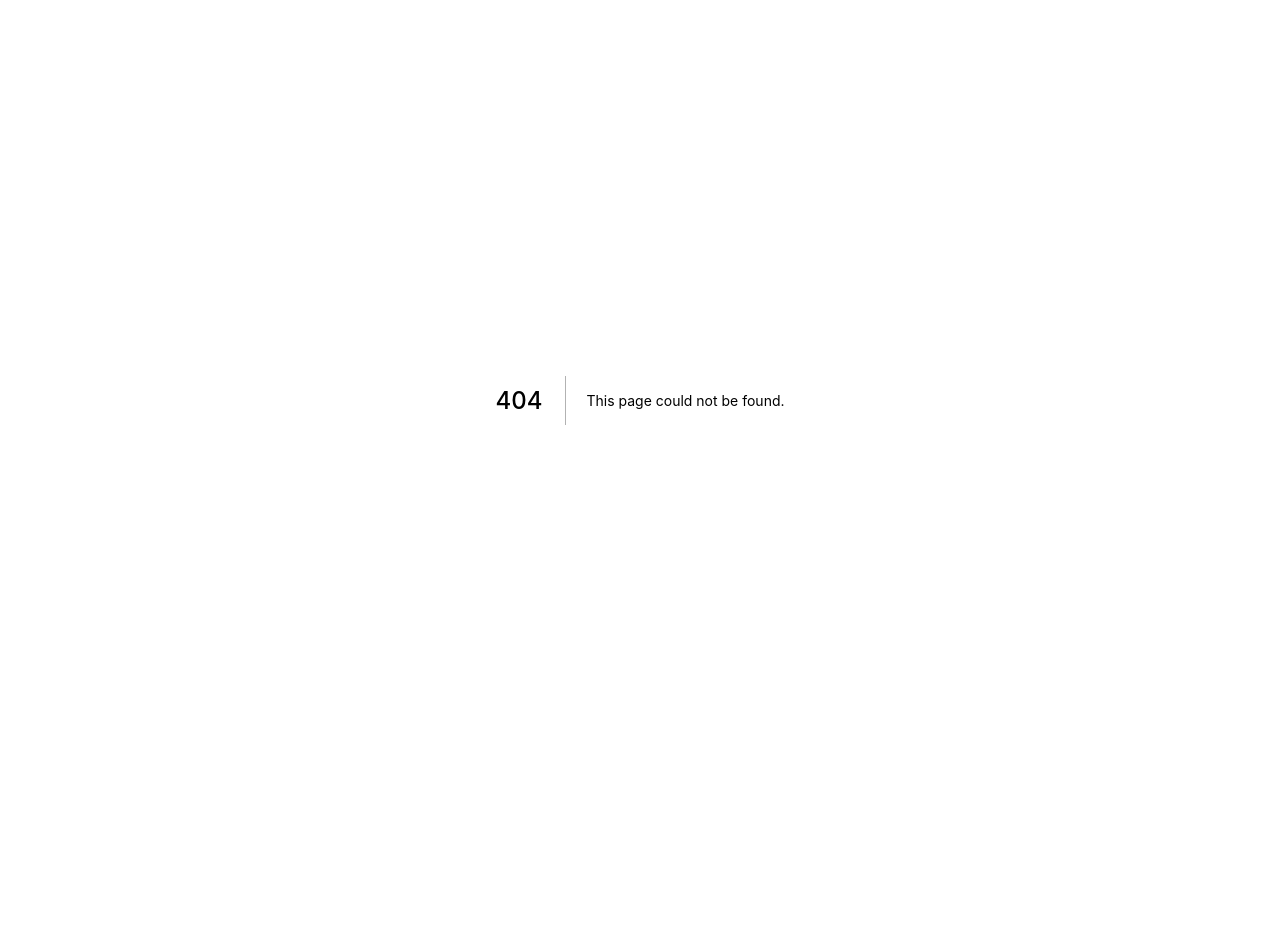
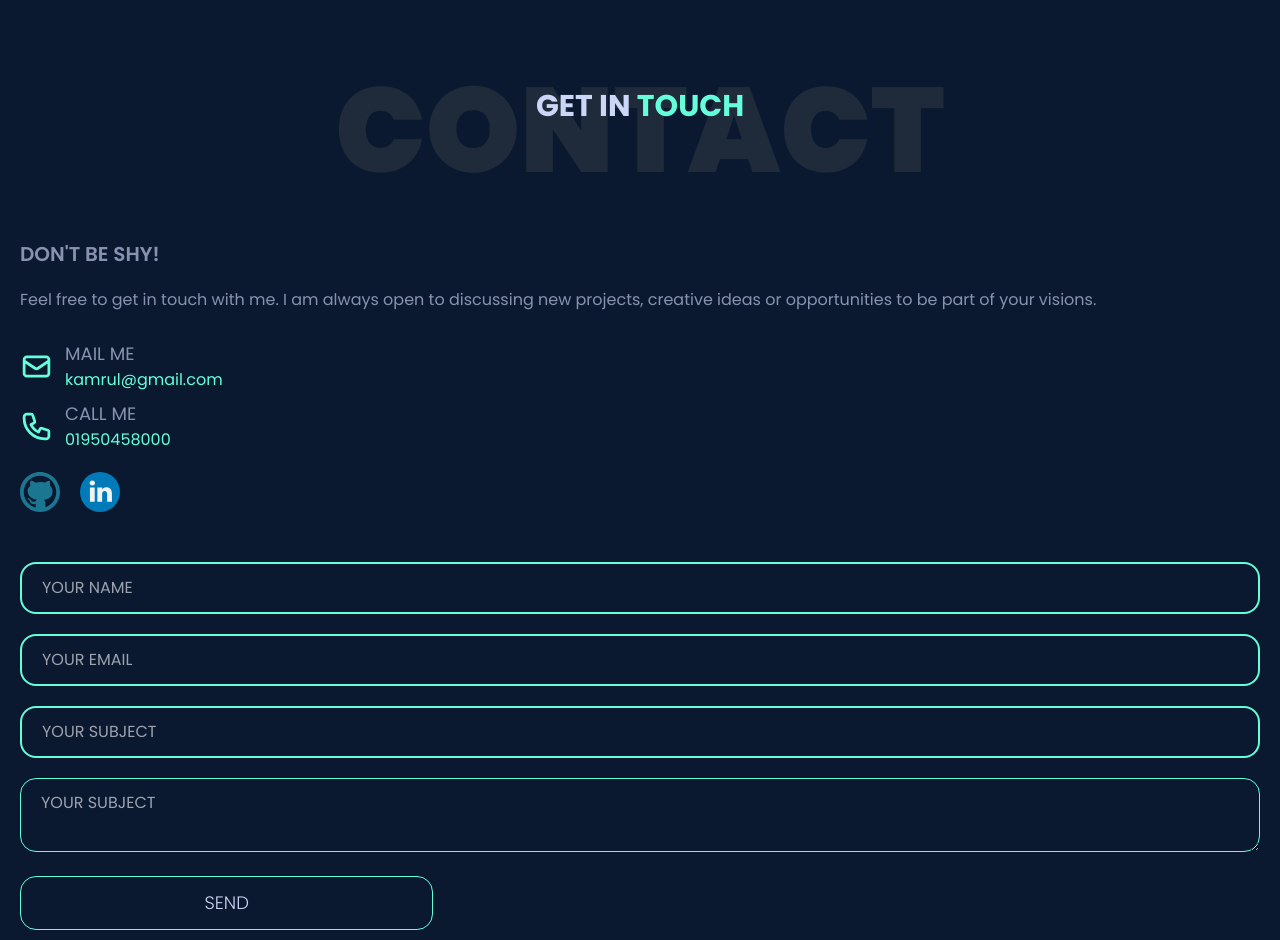
Before and after one commit to iamkamrul19/iamkamrul19.github.io, a Next.js app: page /contact in a window 1280 px wide. Before the commit this address had no page. Before the commit the page ends 800 px from the top, so only its background shows below. Built offline with nearby package versions, Linux system fonts and the light colour scheme.

Commit message:
contact page

```diff
--- a/components/SVG/SVG.js
+++ b/components/SVG/SVG.js
@@ -16,3 +16,135 @@ export const RightArrow = () => {
     </svg>
   );
 };
+export const Email = () => {
+  return (
+    <svg
+      xmlns="http://www.w3.org/2000/svg"
+      className="h-[33px] w-[33px]"
+      fill="none"
+      viewBox="0 0 24 24"
+      stroke="currentColor"
+      strokeWidth={2}
+    >
+      <path
+        style={{ stroke: "#64ffda" }}
+        strokeLinecap="round"
+        strokeLinejoin="round"
+        d="M3 8l7.89 5.26a2 2 0 002.22 0L21 8M5 19h14a2 2 0 002-2V7a2 2 0 00-2-2H5a2 2 0 00-2 2v10a2 2 0 002 2z"
+      />
+    </svg>
+  );
+};
+export const Call = () => {
+  return (
+    <svg
+      xmlns="http://www.w3.org/2000/svg"
+      className="h-[33px] w-[33px]"
+      fill="none"
+      viewBox="0 0 24 24"
+      stroke="currentColor"
+      strokeWidth={2}
+    >
+      <path
+        style={{ stroke: "#64ffda" }}
+        strokeLinecap="round"
+        strokeLinejoin="round"
+        d="M3 5a2 2 0 012-2h3.28a1 1 0 01.948.684l1.498 4.493a1 1 0 01-.502 1.21l-2.257 1.13a11.042 11.042 0 005.516 5.516l1.13-2.257a1 1 0 011.21-.502l4.493 1.498a1 1 0 01.684.949V19a2 2 0 01-2 2h-1C9.716 21 3 14.284 3 6V5z"
+      />
+    </svg>
+  );
+};
+export const Git = () => {
+  return (
+    <svg
+      className="h-[40px] w-[40px]"
+      version="1.1"
+      id="Layer_1"
+      xmlns="http://www.w3.org/2000/svg"
+      x="0px"
+      y="0px"
+      viewBox="0 0 291.32 291.32"
+      style={{ enableBackground: "new 0 0 291.32 291.32;" }}
+    >
+      <g>
+        <path
+          style={{ fill: "#1b7692" }}
+          d="M145.66,0C65.219,0,0,65.219,0,145.66c0,80.45,65.219,145.66,145.66,145.66
+     s145.66-65.21,145.66-145.66C291.319,65.219,226.1,0,145.66,0z M186.462,256.625c-0.838-11.398-1.775-25.518-1.83-31.235
+     c-0.364-4.388-0.838-15.549-11.434-22.677c42.068-3.523,62.087-26.774,63.526-57.499c1.202-17.497-5.754-32.883-18.107-45.3
+     c0.628-13.282-0.401-29.023-1.256-35.941c-9.486-2.731-31.608,8.949-37.79,13.947c-13.037-5.062-44.945-6.837-64.336,0
+     c-13.747-9.668-29.396-15.64-37.926-13.974c-7.875,17.452-2.813,33.948-1.275,35.914c-10.142,9.268-24.289,20.675-20.447,44.572
+     c6.163,35.04,30.816,53.94,70.508,58.564c-8.466,1.73-9.896,8.048-10.606,10.788c-26.656,10.997-34.275-6.791-37.644-11.425
+     c-11.188-13.847-21.23-9.832-21.849-9.614c-0.601,0.218-1.056,1.092-0.992,1.511c0.564,2.986,6.655,6.018,6.955,6.263
+     c8.257,6.154,11.316,17.27,13.2,20.438c11.844,19.473,39.374,11.398,39.638,11.562c0.018,1.702-0.191,16.032-0.355,27.184
+     C64.245,245.992,27.311,200.2,27.311,145.66c0-65.365,52.984-118.348,118.348-118.348S264.008,80.295,264.008,145.66
+     C264.008,196.668,231.69,239.992,186.462,256.625z"
+        />
+      </g>
+      <g></g>
+      <g></g>
+      <g></g>
+      <g></g>
+      <g></g>
+      <g></g>
+      <g></g>
+      <g></g>
+      <g></g>
+      <g></g>
+      <g></g>
+      <g></g>
+      <g></g>
+      <g></g>
+      <g></g>
+    </svg>
+  );
+};
+export const Linkedin = () => {
+  return (
+    <svg
+      className="h-[40px] w-[40px]"
+      version="1.1"
+      id="Capa_1"
+      xmlns="http://www.w3.org/2000/svg"
+      x="0px"
+      y="0px"
+      viewBox="0 0 112.196 112.196"
+      style={{ enableBackground: "new 0 0 112.196 112.196" }}
+    >
+      <g>
+        <circle
+          cx="56.098"
+          cy="56.097"
+          r="56.098"
+          style={{ fill: "#007AB9" }}
+        />
+        <g>
+          <path
+            style={{ fill: "#F1F2F2" }}
+            d="M89.616,60.611v23.128H76.207V62.161c0-5.418-1.936-9.118-6.791-9.118
+       c-3.705,0-5.906,2.491-6.878,4.903c-0.353,0.862-0.444,2.059-0.444,3.268v22.524H48.684c0,0,0.18-36.546,0-40.329h13.411v5.715
+       c-0.027,0.045-0.065,0.089-0.089,0.132h0.089v-0.132c1.782-2.742,4.96-6.662,12.085-6.662
+       C83.002,42.462,89.616,48.226,89.616,60.611L89.616,60.611z M34.656,23.969c-4.587,0-7.588,3.011-7.588,6.967
+       c0,3.872,2.914,6.97,7.412,6.97h0.087c4.677,0,7.585-3.098,7.585-6.97C42.063,26.98,39.244,23.969,34.656,23.969L34.656,23.969z
+        M27.865,83.739H41.27V43.409H27.865V83.739z"
+          />
+        </g>
+      </g>
+      <g></g>
+      <g></g>
+      <g></g>
+      <g></g>
+      <g></g>
+      <g></g>
+      <g></g>
+      <g></g>
+      <g></g>
+      <g></g>
+      <g></g>
+      <g></g>
+      <g></g>
+      <g></g>
+      <g></g>
+    </svg>
+  );
+};
--- /dev/null
+++ b/pages/contact.js
@@ -0,0 +1,92 @@
+import Head from "next/head";
+import React from "react";
+import { Call, Email, Git, Linkedin } from "../components/SVG/SVG";
+const Contact = () => (
+  <>
+    <Head>
+      <title>Contact</title>
+      <meta name="viewport" content="initial-scale=1.0, width=device-width" />
+    </Head>
+    <main className=" lg:[100vh] overflow-hidden">
+      <div className="container md:mx-auto px-5 pt-10">
+        <div className="">
+          <div className="relative">
+            <h3 className="text-center text-[120px] font-black text-[#6363633f] hidden md:block">
+              CONTACT
+            </h3>
+            <h4 className="text-3xl  2xl:text-[56px] font-bold text-center text-theme-text-title md:absolute top-12 left-0 right-0">
+              GET IN <span className="text-theme-text-highlight">TOUCH</span>{" "}
+            </h4>
+          </div>
+          <h4 className="text-theme-text-sub-title text-xl font-semibold pt-5">
+            DON&apos;T BE SHY!
+          </h4>
+          <p className="text-theme-text-normal py-5">
+            Feel free to get in touch with me. I am always open to discussing
+            new projects, creative ideas or opportunities to be part of your
+            visions.
+          </p>
+
+          <div className="flex gap-3 items-center pt-2">
+            <div className="">
+              <Email />
+            </div>
+            <div className="">
+              <p className="text-theme-text-sub-title text-lg m-0">MAIL ME</p>
+              <a href="" className="text-theme-text-highlight m-y-0">
+                kamrul@gmail.com
+              </a>
+            </div>
+          </div>
+          <div className="flex gap-3 items-center pt-2">
+            <div className="">
+              <Call />
+            </div>
+            <div className="">
+              <p className="text-theme-text-sub-title text-lg m-0">CALL ME</p>
+              <a href="" className="text-theme-text-highlight m-y-0">
+                01950458000
+              </a>
+            </div>
+          </div>
+          <div className=" flex gap-5 mt-5">
+            <Git /> <Linkedin />
+          </div>
+          <div className=" mt-10 py-[10px]">
+            <form>
+              <input
+                type="text"
+                className=" w-full mx-auto block py-3 rounded-2xl bg-transparent border-2 border-[#64ffda] focus:border-[#64ffda] outline-0 text-theme-text-title pl-5"
+                placeholder="YOUR NAME"
+              />
+              <input
+                type="email"
+                className=" w-full mx-auto block py-3 rounded-2xl bg-transparent border-2 border-[#64ffda] focus:border-[#64ffda] outline-0 text-theme-text-title pl-5 mt-5"
+                placeholder="YOUR EMAIL"
+              />
+              <input
+                type="text"
+                className=" w-full mx-auto block py-3 rounded-2xl bg-transparent border-2 border-[#64ffda] focus:border-[#64ffda] outline-0 text-theme-text-title pl-5 mt-5"
+                placeholder="YOUR SUBJECT"
+              />
+              <textarea
+                required
+                type="text"
+                className=" w-full mx-auto block py-3 rounded-2xl bg-transparent border border-[#64ffda] focus:border-[#64ffda] outline-0 text-theme-text-title pl-5 mt-5"
+                placeholder="YOUR SUBJECT"
+              />
+              <button
+                type="submit"
+                className="text-theme-text-title  mt-6 border  w-7/12 md:w-4/12 py-3 rounded-2xl border-[#64ffda] text-lg active:scale-[0.95] transition ease-in-out font-light hover:text-theme-text-highlight"
+              >
+                SEND
+              </button>
+            </form>
+          </div>
+        </div>
+      </div>
+    </main>
+  </>
+);
+
+export default Contact;
```
